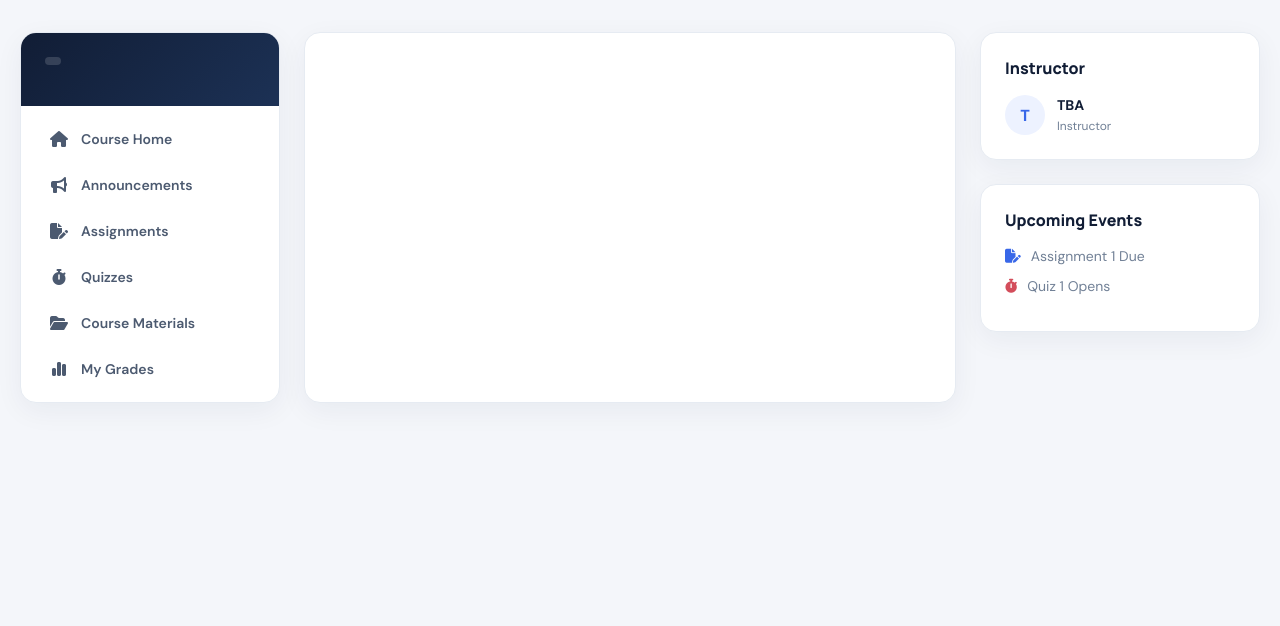
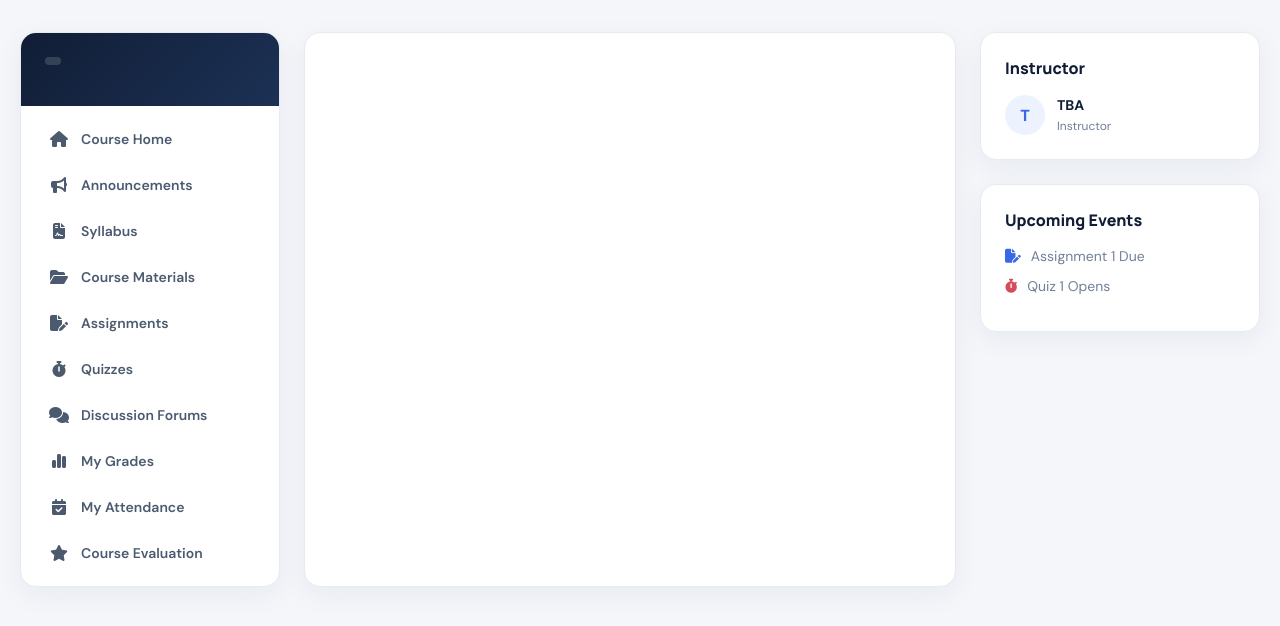
Before and after one commit to 22305203/luxmind-lms, a Node server app: template views/lms-course.ejs in a window 1280 px wide. Shown: the part 73-699 px from the top of the page. Run offline with Node 20, Linux system fonts and the light colour scheme; the template is opened without the code that fills it, so the values that code supplies are empty.

Commit message:
feat: expanded course sidebar with all student tabs

```diff
--- a/views/lms-course.ejs
+++ b/views/lms-course.ejs
@@ -93,14 +93,28 @@
         <span class="course-code-side"><%= course.code %></span>
         <h2><%= course.title %></h2>
       </div>
-      <ul class="nav-list">
+           <ul class="nav-list">
         <li><a href="/course/<%= course.id %>?view=dashboard" class="<%= view === 'dashboard' ? 'active' : '' %>"><i class="fa-solid fa-house"></i> Course Home</a></li>
         <li><a href="/course/<%= course.id %>?view=announcements" class="<%= view === 'announcements' ? 'active' : '' %>"><i class="fa-solid fa-bullhorn"></i> Announcements</a></li>
+
+        <!-- NEW: Syllabus -->
+        <li><a href="/course/<%= course.id %>?view=syllabus" class="<%= view === 'syllabus' ? 'active' : '' %>"><i class="fa-solid fa-file-contract"></i> Syllabus</a></li>
+
+        <li><a href="/course/<%= course.id %>?view=materials" class="<%= view === 'materials' ? 'active' : '' %>"><i class="fa-solid fa-folder-open"></i> Course Materials</a></li>
+
         <li><a href="/course/<%= course.id %>?view=assignments" class="<%= view === 'assignments' ? 'active' : '' %>"><i class="fa-solid fa-file-pen"></i> Assignments</a></li>
         <li><a href="/course/<%= course.id %>?view=quizzes" class="<%= view === 'quizzes' ? 'active' : '' %>"><i class="fa-solid fa-stopwatch"></i> Quizzes</a></li>
-        <!-- NEW MATERIALS TAB -->
-        <li><a href="/course/<%= course.id %>?view=materials" class="<%= view === 'materials' ? 'active' : '' %>"><i class="fa-solid fa-folder-open"></i> Course Materials</a></li>
+
+        <!-- NEW: Forums -->
+        <li><a href="/course/<%= course.id %>?view=forums" class="<%= view === 'forums' ? 'active' : '' %>"><i class="fa-solid fa-comments"></i> Discussion Forums</a></li>
+
         <li><a href="/course/<%= course.id %>?view=grades" class="<%= view === 'grades' ? 'active' : '' %>"><i class="fa-solid fa-chart-simple"></i> My Grades</a></li>
+
+        <!-- NEW: Attendance -->
+        <li><a href="/course/<%= course.id %>?view=attendance" class="<%= view === 'attendance' ? 'active' : '' %>"><i class="fa-solid fa-calendar-check"></i> My Attendance</a></li>
+
+        <!-- NEW: Evaluations -->
+        <li><a href="/course/<%= course.id %>?view=evaluation" class="<%= view === 'evaluation' ? 'active' : '' %>"><i class="fa-solid fa-star"></i> Course Evaluation</a></li>
       </ul>
     </aside>
 
@@ -208,6 +222,49 @@
         <% } %>
       <% } %>
 
+
+
+      <!-- SYLLABUS VIEW -->
+      <% if (view === 'syllabus') { %>
+        <h1 class="section-title">Course Syllabus</h1>
+        <div class="item-card" style="display:block; padding: 40px; text-align: center;">
+          <i class="fa-solid fa-file-pdf" style="font-size: 40px; color: var(--muted); margin-bottom: 16px;"></i>
+          <h3 style="margin: 0 0 8px;">Syllabus PDF</h3>
+          <p style="color: var(--muted); margin-bottom: 20px;">The instructor has not uploaded the syllabus yet.</p>
+        </div>
+      <% } %>
+
+      <!-- FORUMS VIEW -->
+      <% if (view === 'forums') { %>
+        <h1 class="section-title">Discussion Forums</h1>
+        <div class="item-card" style="display:block; padding: 40px; text-align: center;">
+          <i class="fa-solid fa-comments" style="font-size: 40px; color: var(--muted); margin-bottom: 16px;"></i>
+          <h3 style="margin: 0 0 8px;">Course Q&A</h3>
+          <p style="color: var(--muted);">Ask questions and discuss course topics with your classmates here.</p>
+        </div>
+      <% } %>
+
+      <!-- ATTENDANCE VIEW -->
+      <% if (view === 'attendance') { %>
+        <h1 class="section-title">My Attendance</h1>
+        <div class="item-card" style="display:block; padding: 40px; text-align: center;">
+          <i class="fa-solid fa-calendar-check" style="font-size: 40px; color: var(--muted); margin-bottom: 16px;"></i>
+          <h3 style="margin: 0 0 8px;">Attendance Record</h3>
+          <p style="color: var(--muted);">Your attendance for this course will be linked from the SIS here.</p>
+        </div>
+      <% } %>
+
+      <!-- EVALUATION VIEW -->
+      <% if (view === 'evaluation') { %>
+        <h1 class="section-title">Course Evaluation</h1>
+        <div class="item-card" style="display:block; padding: 40px; text-align: center;">
+          <i class="fa-solid fa-star" style="font-size: 40px; color: var(--muted); margin-bottom: 16px;"></i>
+          <h3 style="margin: 0 0 8px;">Rate this Course</h3>
+          <p style="color: var(--muted);">The evaluation form will open at the end of the semester.</p>
+        </div>
+      <% } %>
+
+
     </main>
 
     <!-- Right Sidebar (Widgets) -->
```
